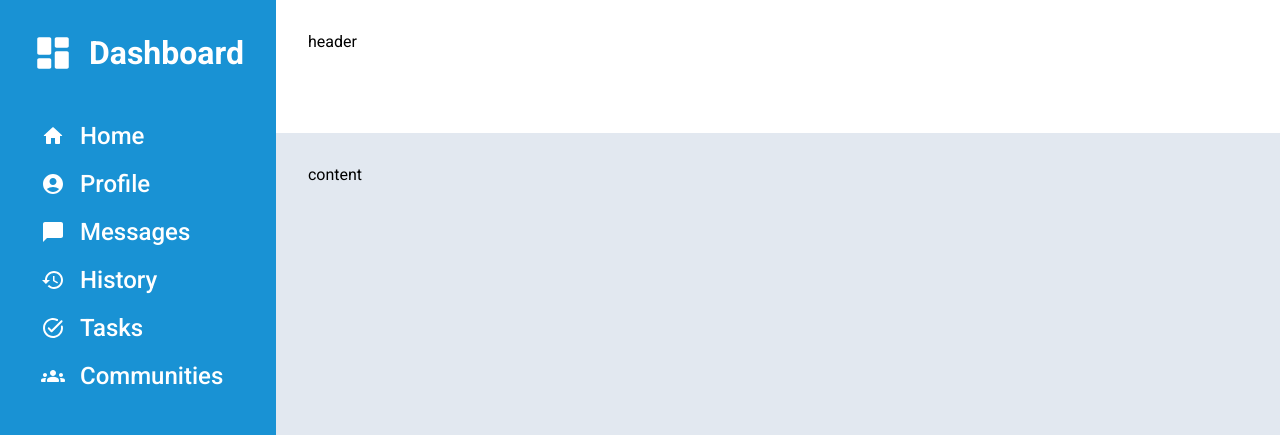
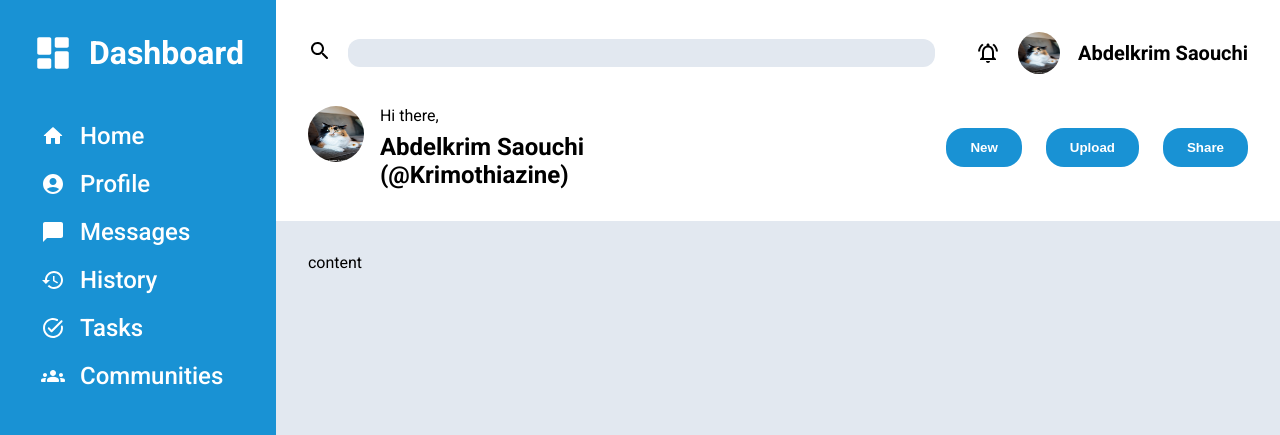
Before and after one commit to Abdelkrim-Saouchi/Admin-Dashboard, a plain HTML site: page index.html in a window 1280 px wide. Shown: the top 435 px of the page. Drawn offline with Linux system fonts and the light colour scheme.

Commit message:
Design Header

```diff
--- a/index.html
+++ b/index.html
@@ -9,10 +9,36 @@
 </head>
 <body>
     <div class="container">
-        <div class="header">header</div>
+        <div class="header">
+            <div class="nav-bar">
+                <div class="search-section">
+                    <label for="search"><img src="./icons/search_black_24dp.svg" alt="search icon"></label>
+                    <input type="search" id="search" name="search">
+                </div>
+                <div class="profile-section">
+                    <img src="./icons/notifications_active_black_24dp.svg" alt="notification icon" class="notification">
+                    <img src="./images/np_Cat with green eyes_5ngmZ4_free.jpg" alt="profile image" class="profile-img">
+                    <p class="profile-name">Abdelkrim Saouchi</p>
+                </div>
+            </div>
+            <div class="control-bar">
+                <div class="say-hi">
+                    <img src="./images/np_Cat with green eyes_5ngmZ4_free.jpg" alt="profile image 2">
+                    <div class="intro">
+                        <p>Hi there,</p>
+                        <h2>Abdelkrim Saouchi (@Krimothiazine)</h2>
+                    </div>
+                </div>
+                <div class="control-btns">
+                    <button>New</button>
+                    <button>Upload</button>
+                    <button>Share</button>
+                </div>
+            </div>
+        </div>
         <div class="sidebar">
             <div class="logo"><img src="./icons/dashboard_white_24dp.svg" alt="logo icon"><h1>Dashboard</h1></div>
-            <div class="setitngs_1">
+            <div class="settings_1">
                 <ul>
                     <li><img src="./icons/home_white_24dp.svg" alt="home icon"> Home</li>
                     <li><img src="./icons/account_circle_white_24dp.svg" alt="profile icon"> Profile</li>
--- a/style.css
+++ b/style.css
@@ -25,6 +25,11 @@ body {
 
 .header {
     background-color: rgb(255 255 255);
+    display: grid;
+    grid-template-columns: 1fr;
+    grid-template-rows: 1fr 1fr;
+    grid-template-rows: min-content;
+    gap: 32px;
 }
 
 .sidebar {
@@ -33,13 +38,14 @@ body {
     grid-row: 1 / 3;
     display: grid;
     grid-template-columns: 1fr;
-    grid-template-rows: min-content 1fr 1fr;
+    grid-template-rows: repeat(3, min-content);
 }
 
 .content {
     background-color: #e2e8f0;
 }
 
+/* sidebar styles */
 .logo h1 {
     color: white;
 }
@@ -77,6 +83,90 @@ ul li {
     gap: 20px;
 }
 
-.setitngs_1 {
+.settings_1 {
     margin-bottom: 48px;
 }
+
+/* header styles */
+.nav-bar {
+    display: grid;
+    grid-template-columns: 2fr 1fr;
+    grid-template-rows: min-content;
+    align-items: center;
+}
+
+.control-bar {
+    display: grid;
+    grid-template-columns: 1fr 1fr;
+}
+
+.search-section {
+    display: grid;
+    grid-template-columns: min-content 9fr;
+    grid-template-rows: min-content;
+}
+
+.profile-section {
+    display: grid;
+    grid-template-columns: min-content min-content max-content;
+    grid-template-rows: min-content;
+    align-items: center;
+    justify-self: end;
+    gap: 18px;
+}
+
+.profile-section .profile-img {
+    width: 42px;
+    height: 42px;
+    border-radius: 50%;
+}
+
+.profile-section .profile-name {
+    font-weight: 700;
+    font-size: 20px;
+}
+
+.search-section label {
+    margin-right: 16px;
+}
+
+.search-section input {
+    border-radius: 12px;
+    border: 0;
+    outline: 0;
+    background-color: rgb(226 232 240);
+    padding-left: 15px;
+}
+.say-hi {
+    display: grid;
+    grid-template-columns: min-content 1fr;
+    gap: 16px;
+}
+
+.say-hi .intro p {
+    margin-bottom: 8px;
+}
+
+.say-hi img {
+    width: 56px;
+    height: 56px;
+    border-radius: 50%;
+}
+
+.control-btns {
+    display: grid;
+    grid-template-columns: repeat(3, max-content);
+    gap: 24px;
+    justify-content: end;
+    align-items: center;
+}
+
+.control-btns button {
+    border: 0;
+    outline: 0;
+    padding: 12px 24px;
+    border-radius: 18px;
+    background-color: rgb(25 146 212);
+    color: white;
+    font-weight: 700;
+}
```
Also changed, not shown: images/np_Cat with green eyes_5ngmZ4_free.jpg (added).
